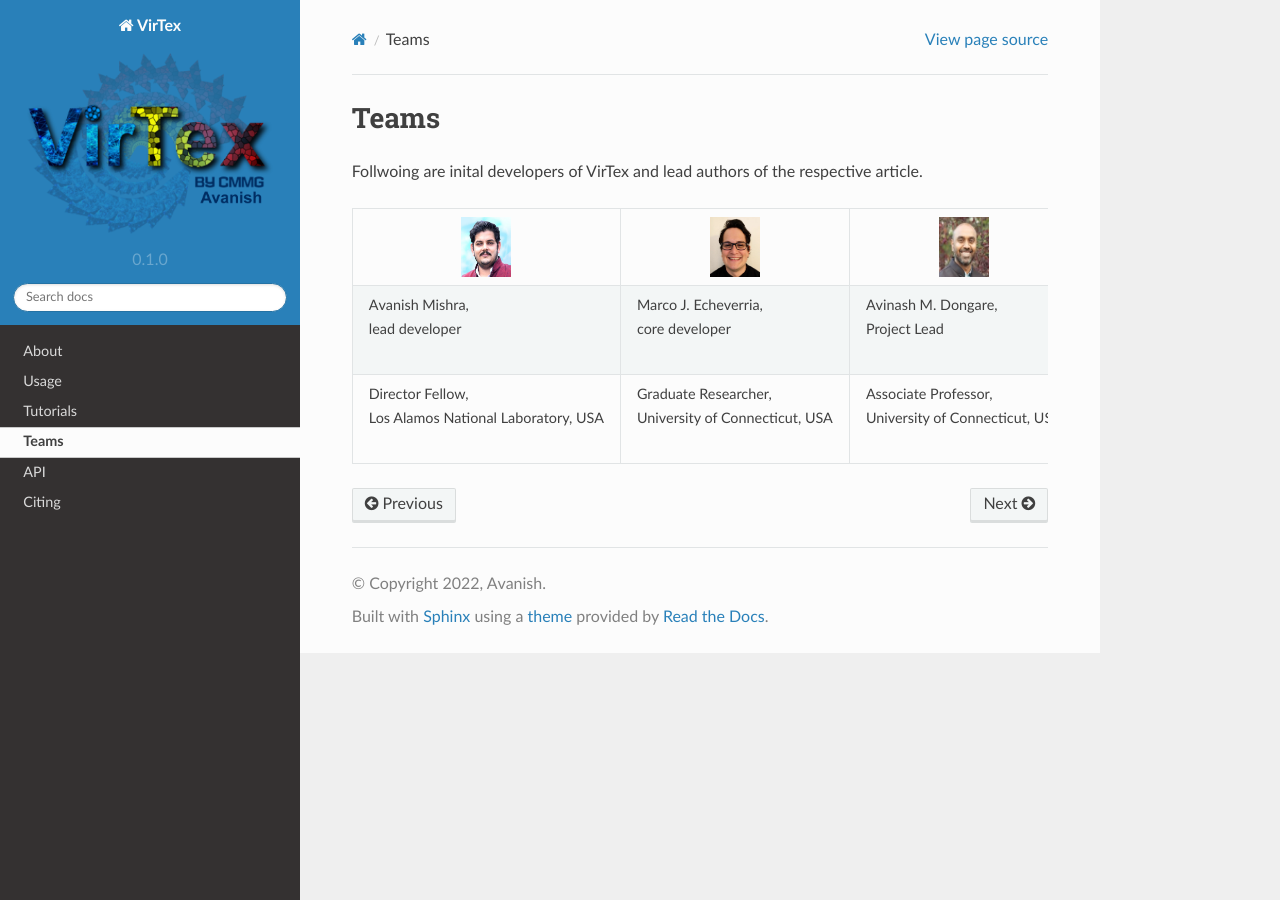
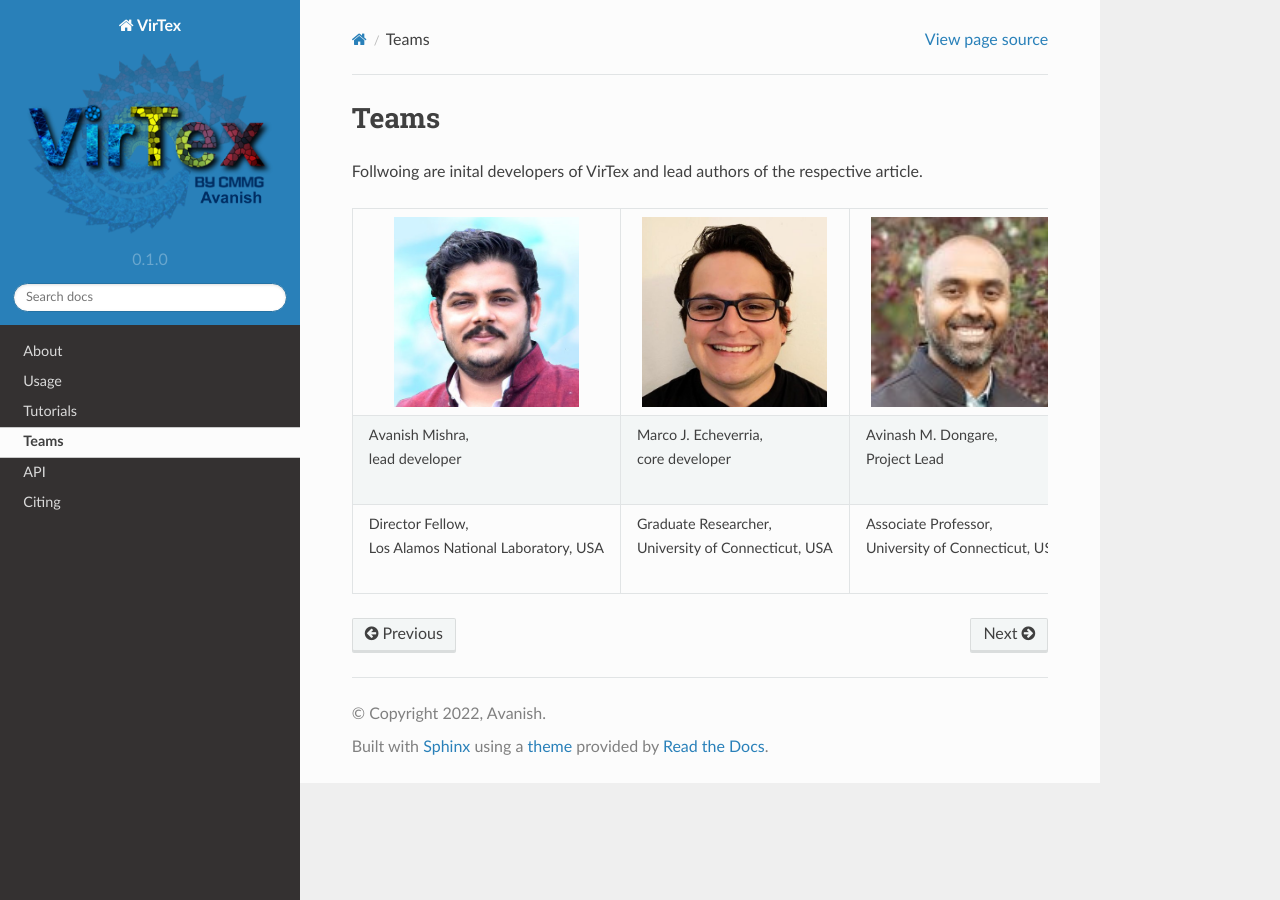
Before and after one commit to mavanish/VirTex, a Sphinx documentation site: the page built from docs/source/Teams.rst, in a window 1280 px wide. Built offline with Sphinx 7.4.7 and the Read the Docs theme 2.0.0, drawn with Linux system fonts in a browser that asks for light colours; pages that are not in the unit, such as notebooks, are missing from menus.

Commit message:
Update Teams.rst

```diff
--- a/docs/source/Teams.rst
+++ b/docs/source/Teams.rst
@@ -9,19 +9,19 @@ Follwoing are inital developers of VirTex and lead authors of the respective art
 
 
    * - .. image:: ../_static/avanish.jpg
-        :width: 50px
-        :height: 60px
+        :width: 185px
+        :height: 190px
         :align: center
         :alt: Avanish Mishra, lead developer.
      - .. image:: ../_static/marco2.jpg
-        :width: 50px
-        :height: 60px
+        :width: 185px
+        :height: 190px
         :align: center
         :alt: Marco J. Echeverria, core developer.
 
      - .. image:: ../_static/avi.jpg
-        :width: 50px
-        :height: 60px
+        :width: 185px
+        :height: 190px
         :align: center
         :alt: Avinash M. Dongare, Project Lead.
 
```
